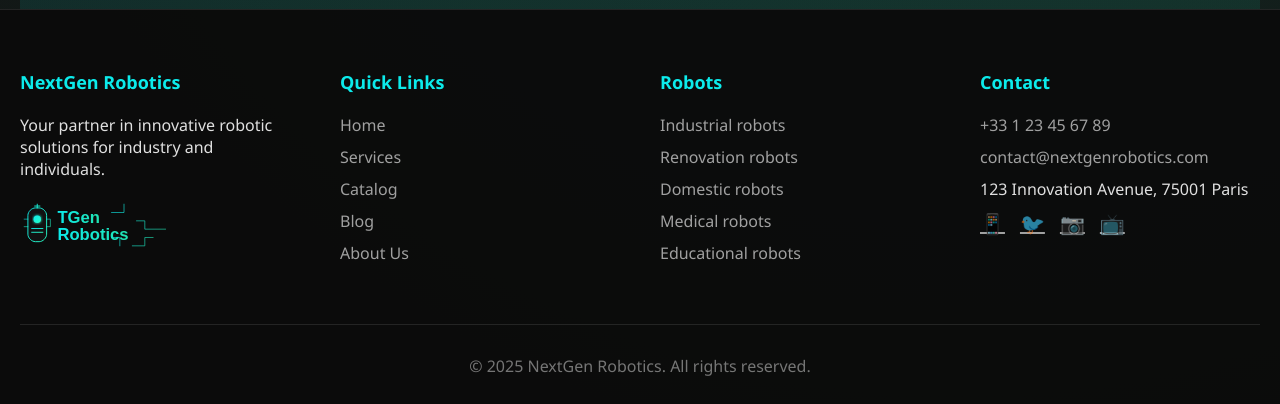
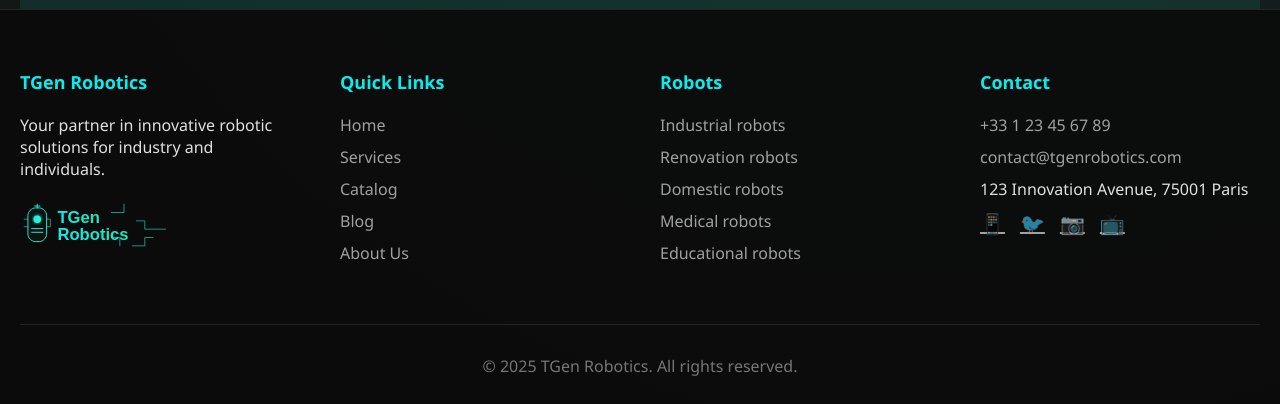
Before and after one commit to Taikibonnet/nextgen-robotics-website, a plain HTML site: page index.html in a window 1280 px wide. Shown: the part 3430-3834 px from the top of the page. Drawn offline with Linux system fonts and the light colour scheme.

Commit message:
Update website name to TGen Robotics

```diff
--- a/index.html
+++ b/index.html
@@ -3,7 +3,7 @@
 <head>
     <meta charset="UTF-8">
     <meta name="viewport" content="width=device-width, initial-scale=1.0">
-    <title>NextGen Robotics - Your partner in robotic solutions</title>
+    <title>TGen Robotics - Your partner in robotic solutions</title>
     <meta name="description" content="Connect with the best robot manufacturers and find innovative robotics solutions for your business or personal use.">
     <link rel="icon" href="images/favicon.svg" type="image/svg+xml">
     <style>
@@ -617,8 +617,8 @@
     <div class="container">
         <header>
             <div class="logo">
-                <img src="images/logo.svg" alt="NextGen Robotics Logo">
-                <img src="images/favicon.svg" alt="NextGen Robotics" class="logo-mobile">
+                <img src="images/logo.svg" alt="TGen Robotics Logo">
+                <img src="images/favicon.svg" alt="TGen Robotics" class="logo-mobile">
             </div>
             <nav>
                 <ul>
@@ -783,9 +783,9 @@
         <div class="container">
             <div class="footer-content">
                 <div class="footer-column">
-                    <h3>NextGen Robotics</h3>
+                    <h3>TGen Robotics</h3>
                     <p>Your partner in innovative robotic solutions for industry and individuals.</p>
-                    <img src="images/logo.svg" alt="NextGen Robotics" style="height: 50px; margin-top: 20px;">
+                    <img src="images/logo.svg" alt="TGen Robotics" style="height: 50px; margin-top: 20px;">
                 </div>
                 <div class="footer-column">
                     <h3>Quick Links</h3>
@@ -811,7 +811,7 @@
                     <h3>Contact</h3>
                     <ul>
                         <li><a href="tel:+33123456789">+33 1 23 45 67 89</a></li>
-                        <li><a href="mailto:contact@nextgenrobotics.com">contact@nextgenrobotics.com</a></li>
+                        <li><a href="mailto:contact@tgenrobotics.com">contact@tgenrobotics.com</a></li>
                         <li>123 Innovation Avenue, 75001 Paris</li>
                     </ul>
                     <div class="social-links">
@@ -823,7 +823,7 @@
                 </div>
             </div>
             <div class="copyright">
-                © 2025 NextGen Robotics. All rights reserved.
+                © 2025 TGen Robotics. All rights reserved.
             </div>
         </div>
     </footer>
```
